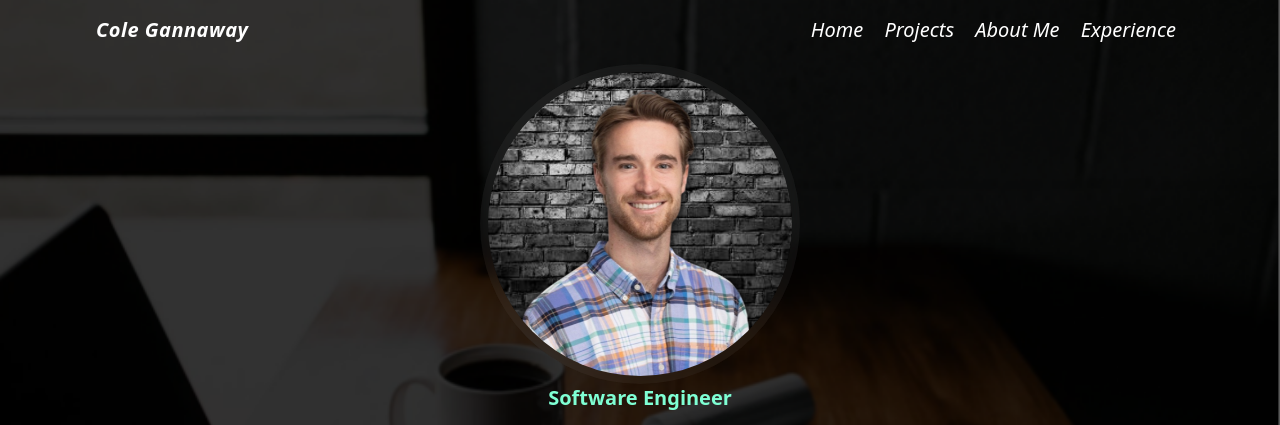
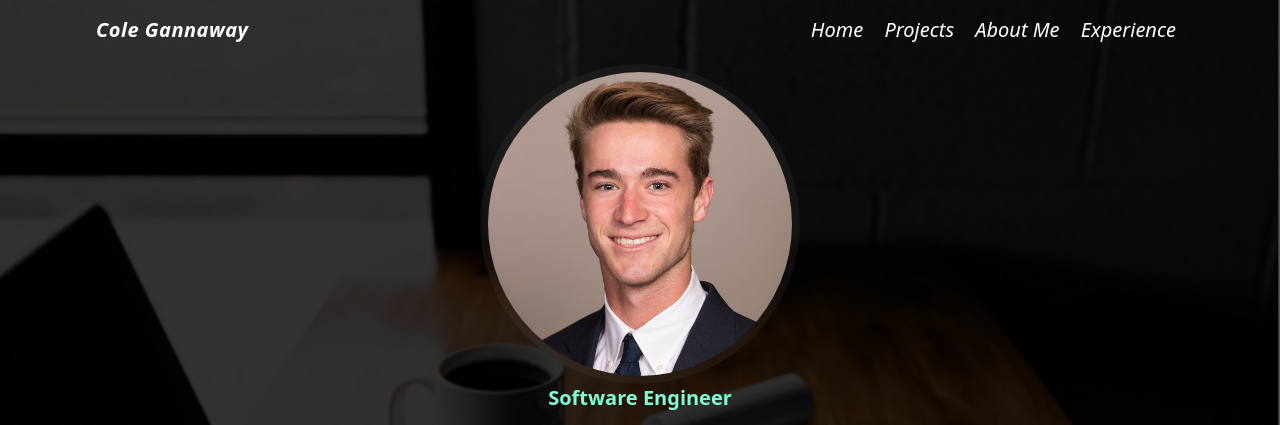
Before and after one commit to cole-gannaway/cole-gannaway.github.io, a website: page src/index.html in a window 1280 px wide. Shown: the top 425 px of the page. Drawn offline with nearby package versions, Linux system fonts and the light colour scheme; files that its build step writes are made by us from their sources; a script that the page names is missing.

Commit message:
changed headshot, removed old ones, new bama logo

```diff
--- a/src/index.html
+++ b/src/index.html
@@ -16,7 +16,7 @@
     </script>
     <link href="https://unpkg.com/aos@2.3.1/dist/aos.css" rel="stylesheet">
     <meta charset="utf-8" />
-    <link rel="icon" href="images/cole-website-preview.png" />
+    <link rel="icon" href="images/alabama-logo.svg" />
     <link href="native-css-styles.css" rel="stylesheet">
     <link href="../dist/output.css" rel="stylesheet">
     <link href="https://unpkg.com/aos@2.3.1/dist/aos.css" rel="stylesheet">
@@ -28,7 +28,7 @@
     <meta property="og:image" content="https://www.colegannaway.com/images/cole-website-preview.png">
     <meta property="og:description"
         content="Cole Gannaway's personal website displaying his professional work experience, social media links, and personal projects. Enjoy!">
-    <link rel="apple-touch-icon" href="images/cole-website-preview.png" />
+    <link rel="apple-touch-icon" href="images/cole-website-pre view.png" />
 </head>
 
 <body onload="setNavBar()">
@@ -69,7 +69,7 @@
                             <div class="">
                                 <div class="py-8"></div>
                                 <div data-aos="zoom-in" class="mx-auto w-64 border-gray-200 border-opacity-5 backdrop-blur-md border-8 rounded-full md:w-80">
-                                    <img class="w-64 aspect-square rounded-full md:w-80" src="images/cole-headshot-newest.png">
+                                    <img class="w-64 aspect-square rounded-full md:w-80" src="images/cole-headshot.jpeg">
                                 </div>
 
                                 <div id="software-engineer-title" class="font-bold text-xl mb-4">Software Engineer</div>
```
Also changed, not shown: src/images/alabama-logo.svg (added), src/images/cole-headshot-bw.png (deleted), src/images/cole-headshot-newest.png (deleted), src/images/cole-headshot-w-background.jpeg (deleted), src/images/cole-headshot.jpeg (added), src/images/cole-headshot.png (deleted), src/images/cole-website-preview.png.
